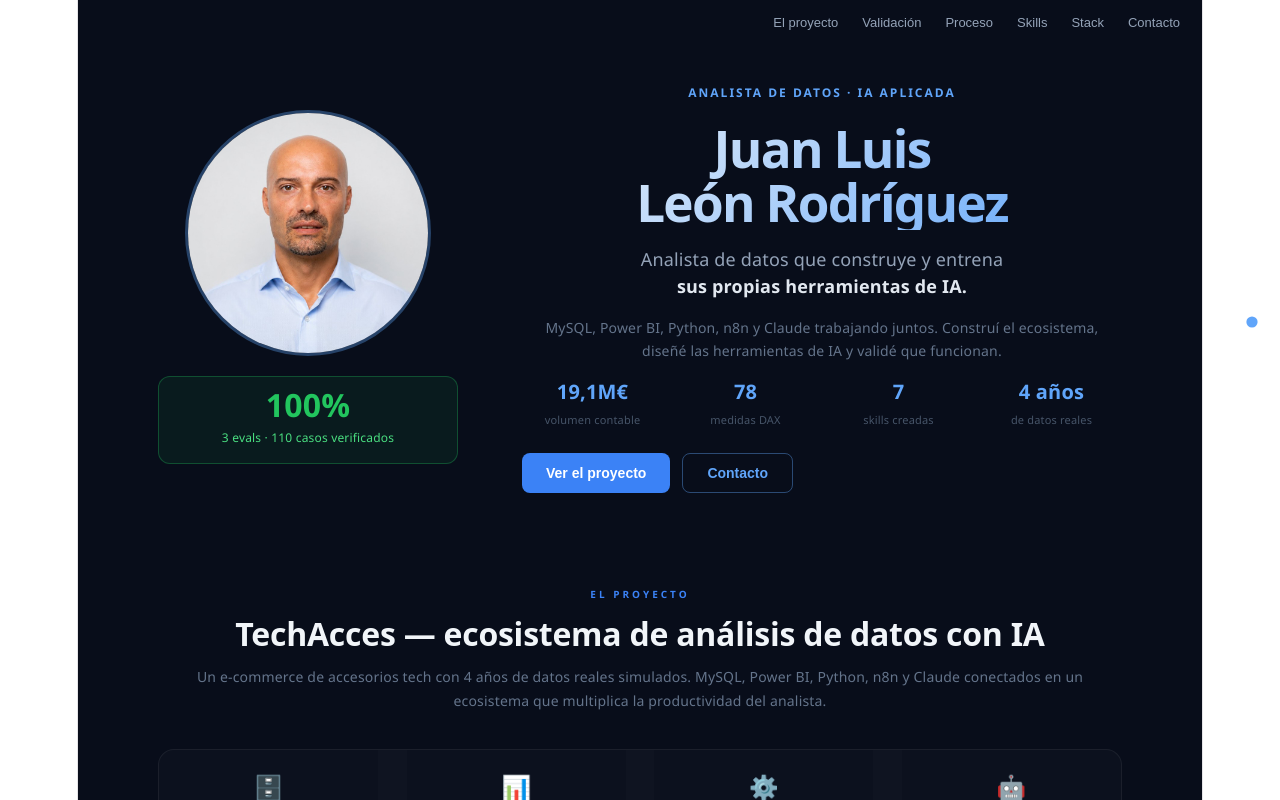
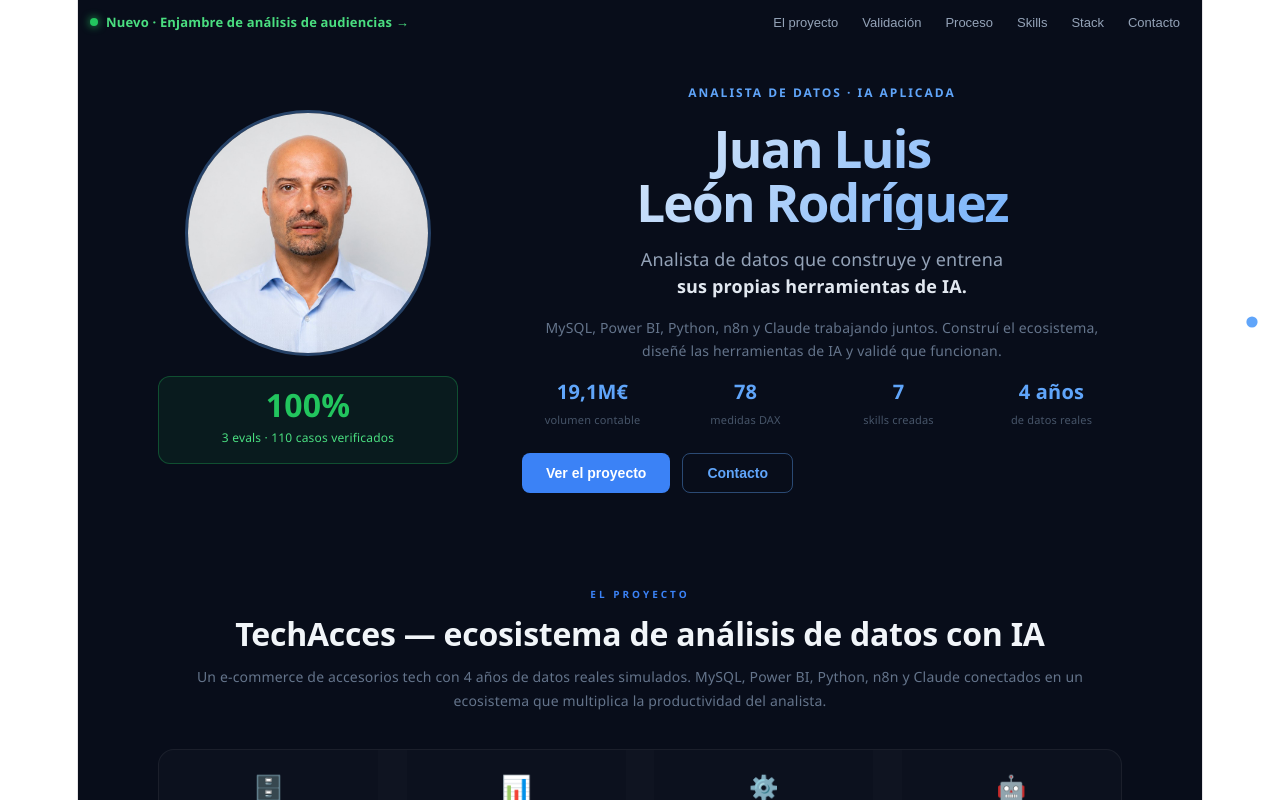
Before and after one commit to jleonceo/portfolio-juan-luis, a React (Vite) app: page / in a window 1280 px wide. Shown: the top 800 px of the page. Built offline with nearby package versions, Linux system fonts and the light colour scheme.

Commit message:
feat: banner del nuevo proyecto audience-analyst-swarm en el nav

```diff
--- a/src/App.jsx
+++ b/src/App.jsx
@@ -31,6 +31,10 @@ export default function Portfolio() {
       {/* NAV */}
       <nav style={{ ...s.nav, ...(scrolled ? s.navSolid : {}) }}>
         <div style={s.navInner}>
+          <a href="https://github.com/jleonceo/audience-analyst-swarm" target="_blank" rel="noreferrer" style={s.navNew}>
+            <span style={s.navNewDot} />
+            Nuevo · Enjambre de análisis de audiencias →
+          </a>
           <div style={s.navLinks}>
             {[["proyecto","El proyecto"],["validacion","Validación"],["proceso","Proceso"],["skills","Skills"],["stack","Stack"],["contacto","Contacto"]].map(([id,label]) => (
               <button key={id} onClick={() => go(id)} style={s.navBtn}>{label}</button>
@@ -389,9 +393,11 @@ const s = {
   // NAV
   nav: { position: "fixed", top: 0, left: 0, right: 0, zIndex: 100, transition: "all 0.3s" },
   navSolid: { background: "rgba(8,13,26,0.97)", backdropFilter: "blur(12px)", borderBottom: "1px solid rgba(255,255,255,0.06)" },
-  navInner: { maxWidth: 1100, margin: "0 auto", padding: "0 80px", display: "flex", justifyContent: "flex-end", alignItems: "center", height: 44 },
+  navInner: { maxWidth: 1100, margin: "0 auto", padding: "0 80px", display: "flex", justifyContent: "space-between", alignItems: "center", height: 44 },
   navLinks: { display: "flex", gap: 4 },
   navBtn: { background: "none", border: "none", color: "#94a3b8", cursor: "pointer", padding: "6px 10px", borderRadius: 6, fontSize: 13, transition: "color 0.2s" },
+  navNew: { display: "flex", alignItems: "center", gap: 8, color: "#4ade80", textDecoration: "none", fontSize: 13, fontWeight: 600 },
+  navNewDot: { width: 8, height: 8, borderRadius: "50%", background: "#22c55e", boxShadow: "0 0 8px #22c55e", flexShrink: 0 },
   // HERO
   hero: { display: "grid", gridTemplateColumns: "300px 1fr", gap: 64, alignItems: "center", padding: "80px 80px 44px", maxWidth: 1100, margin: "0 auto" },
   heroLeft: { display: "flex", flexDirection: "column", alignItems: "center", gap: 20 },
```
